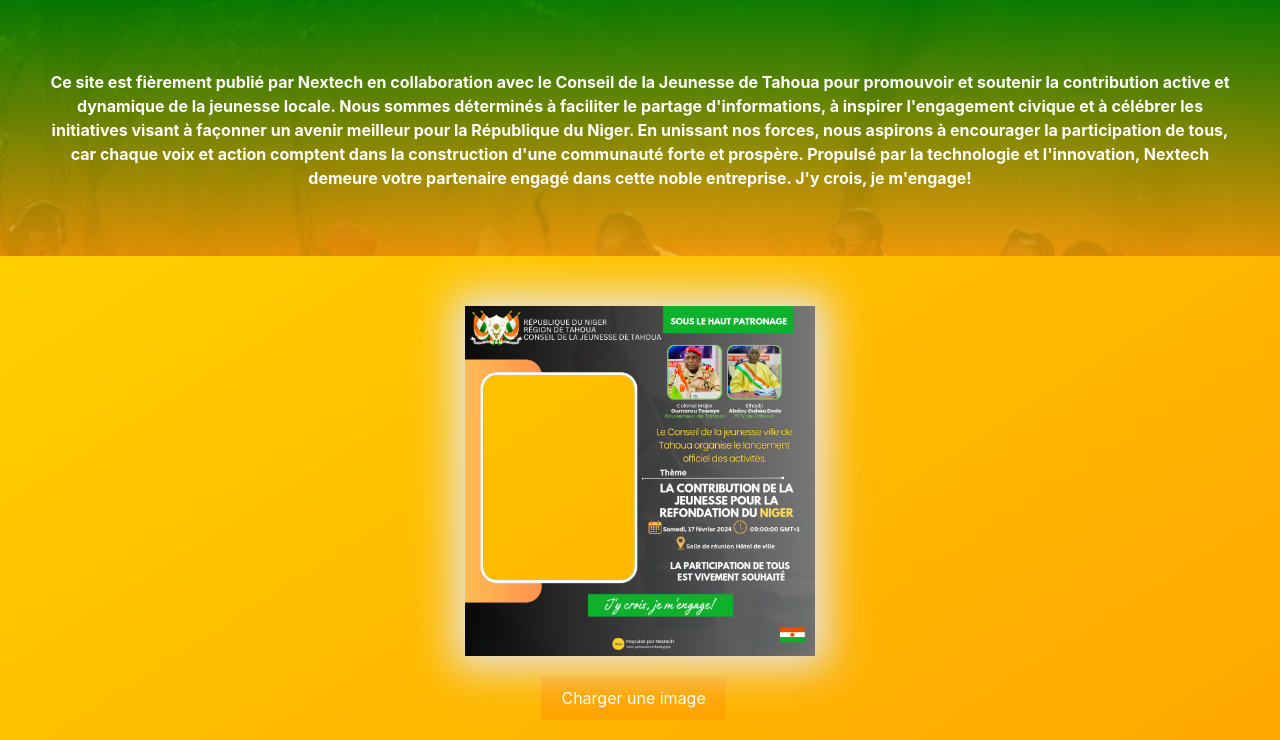
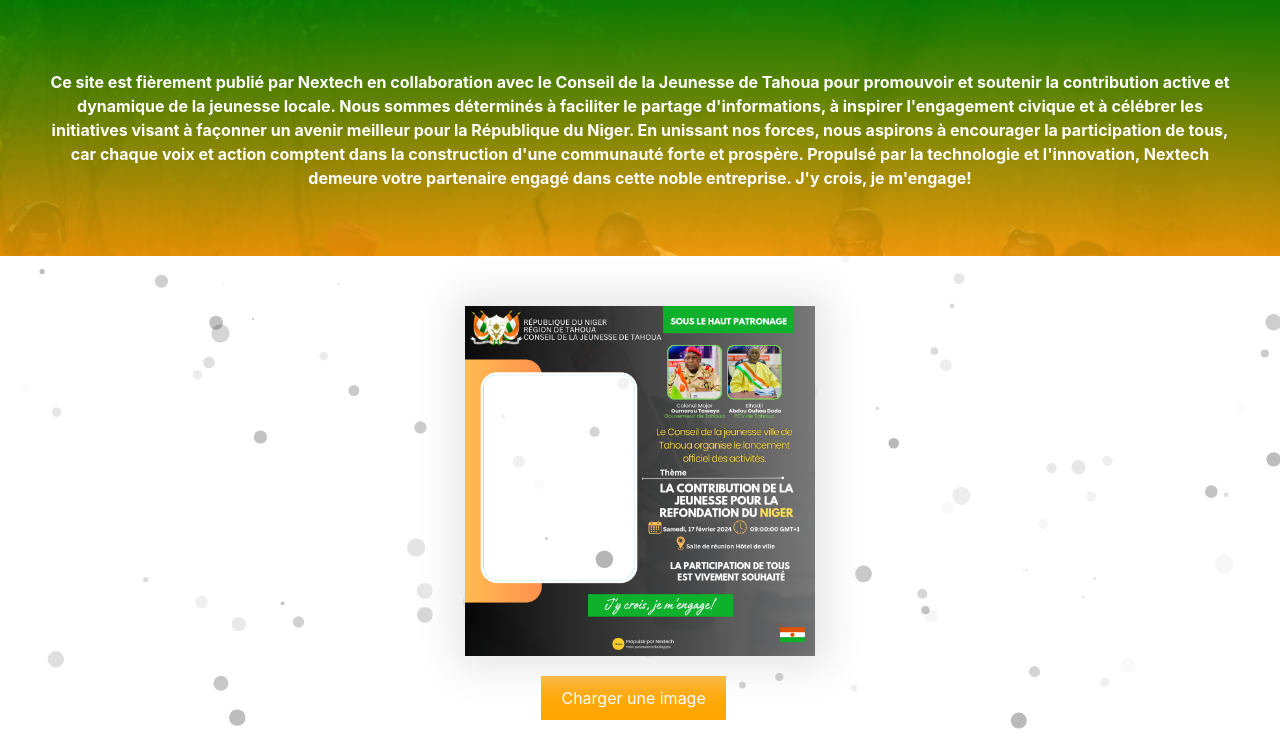
Before and after one commit to rzakniger/photocollage, a website: page index.html in a window 1280 px wide. Shown: the part 56-796 px from the top of the page. Drawn offline with nearby package versions, Linux system fonts and the light colour scheme; no server answers.

Commit message:
Update index.html

```diff
--- a/index.html
+++ b/index.html
@@ -63,13 +63,11 @@
 }
 
 
-
 #welcome-paragraph {
     color: white; /* Couleur du texte en blanc pour le contraste */
     margin-top: 20px; /* Ajoute une marge en haut du paragraphe */
     font-weight: bold; /* Texte en gras */
 }
-
 
 
 #particles-js {
@@ -82,15 +80,10 @@
 }
 
 #content {
-    margin-bottom: 20px;
     position: relative; /* Ensure content stays above Particle.js */
-    background: linear-gradient(to bottom right, #FFD700, #FFA500);
     z-index: 1; /* Ensure content stays above Particle.js */
 }
 
-#header {
-    /* Your existing styles for header */
-}
 
 
 </style>
```
